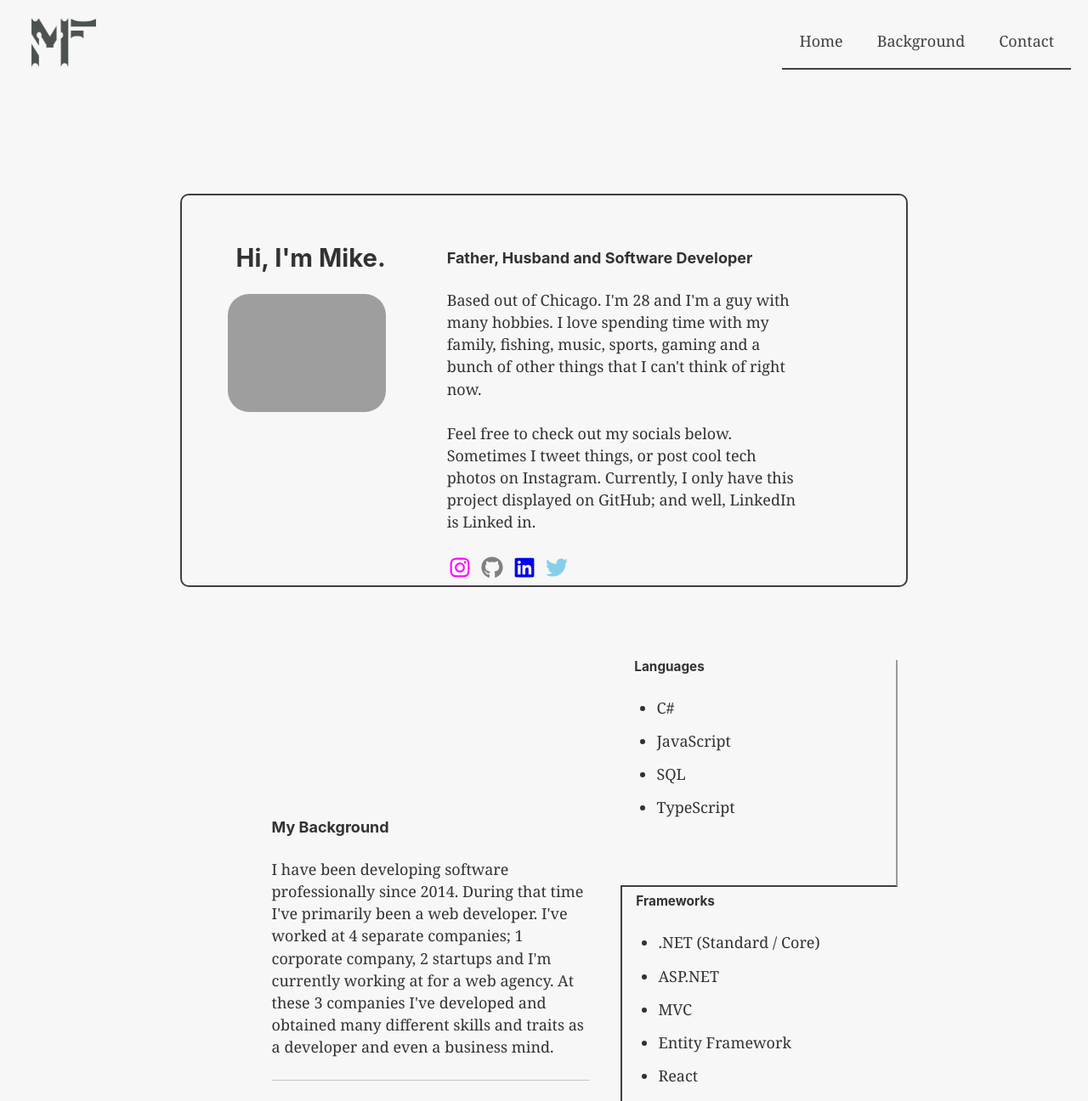
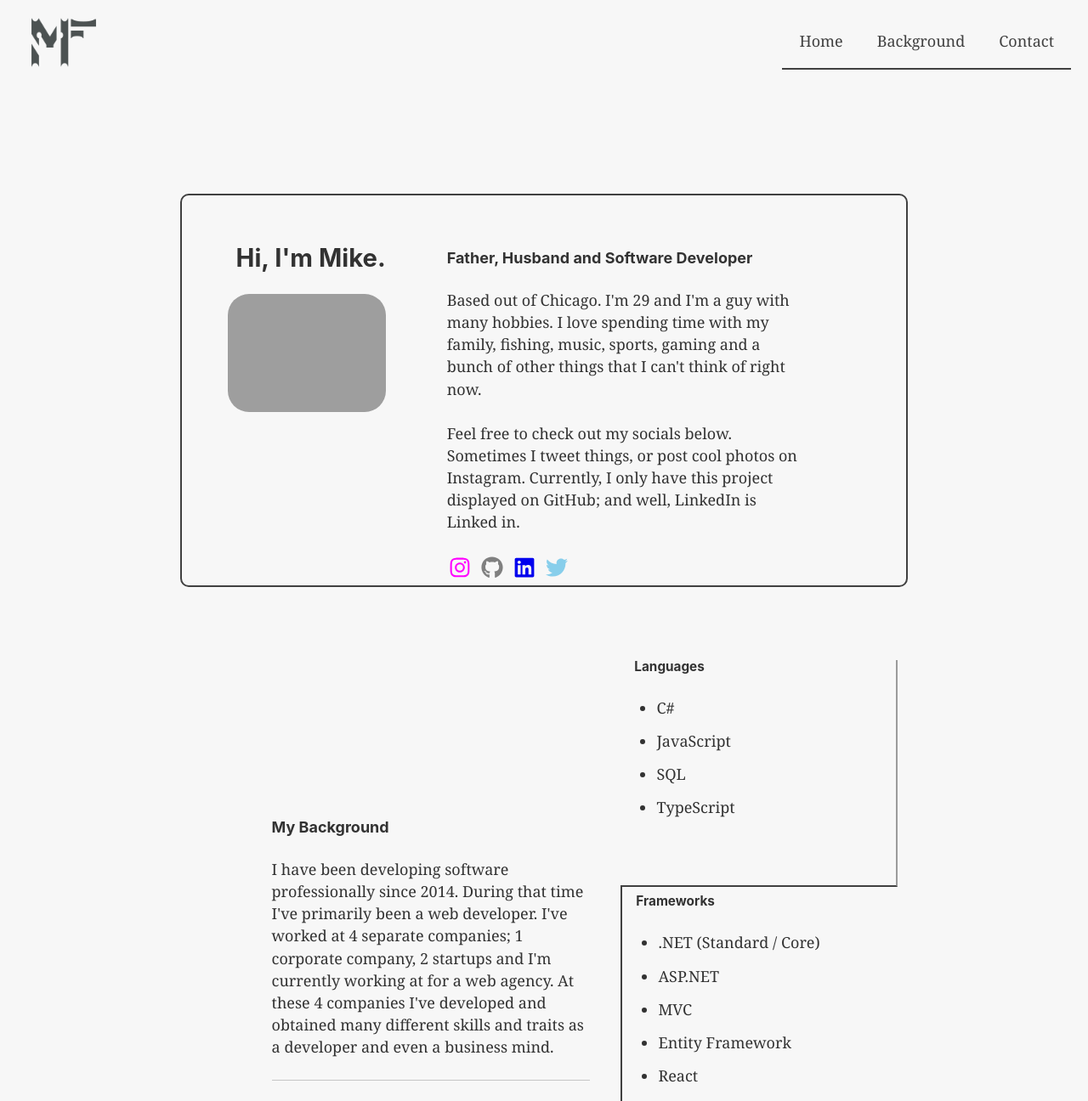
Before and after one commit to mikeyf06/personal-site, a Gatsby site: page / in a window 1280 px wide. Shown: the top 1296 px of the page at 85% size. Built offline with nearby package versions, Linux system fonts and the light colour scheme; Gatsby itself is replaced by a stand-in of ours; grey boxes are pictures that could not be loaded.

Commit message:
minor updates

```diff
--- a/src/components/backgroundinfo.js
+++ b/src/components/backgroundinfo.js
@@ -90,7 +90,7 @@ const backgroundinfo = () => (
       <h4>My Background</h4>
       <p>
         I have been developing software professionally since 2014. During that time I've primarily been a web developer.
-        I've worked at 4 separate companies; 1 corporate company, 2 startups and I'm currently working at for a web agency. At these 3 companies I've developed and
+        I've worked at 4 separate companies; 1 corporate company, 2 startups and I'm currently working at for a web agency. At these 4 companies I've developed and
         obtained many different skills and traits as a developer and even a business mind.
       </p>
       <hr />
--- a/src/components/profile.js
+++ b/src/components/profile.js
@@ -51,11 +51,11 @@ const profile = ({ contacts }) => {
             <ProfileInfoSection>
                 <h4>Father, Husband and Software Developer</h4>
                 <p>
-                    Based out of Chicago. I'm 28 and I'm a guy with many hobbies. I love spending time with my family,
+                    Based out of Chicago. I'm 29 and I'm a guy with many hobbies. I love spending time with my family,
                     fishing, music, sports, gaming and a bunch of other things that I can't think of right now.
                 </p>
                 <p>
-                    Feel free to check out my socials below. Sometimes I tweet things, or post cool tech photos on
+                    Feel free to check out my socials below. Sometimes I tweet things, or post cool photos on
                     Instagram. Currently, I only have this project displayed on GitHub; and well, LinkedIn is Linked in.
                 </p>
 
--- a/src/components/socials.js
+++ b/src/components/socials.js
@@ -51,7 +51,6 @@ const socials = () => {
                         <FaTwitter size={26} style={{color: "skyblue"}}/>
                     </span>
                 </IconLink>
-
             </SocialsDiv>
         )};
 
```
